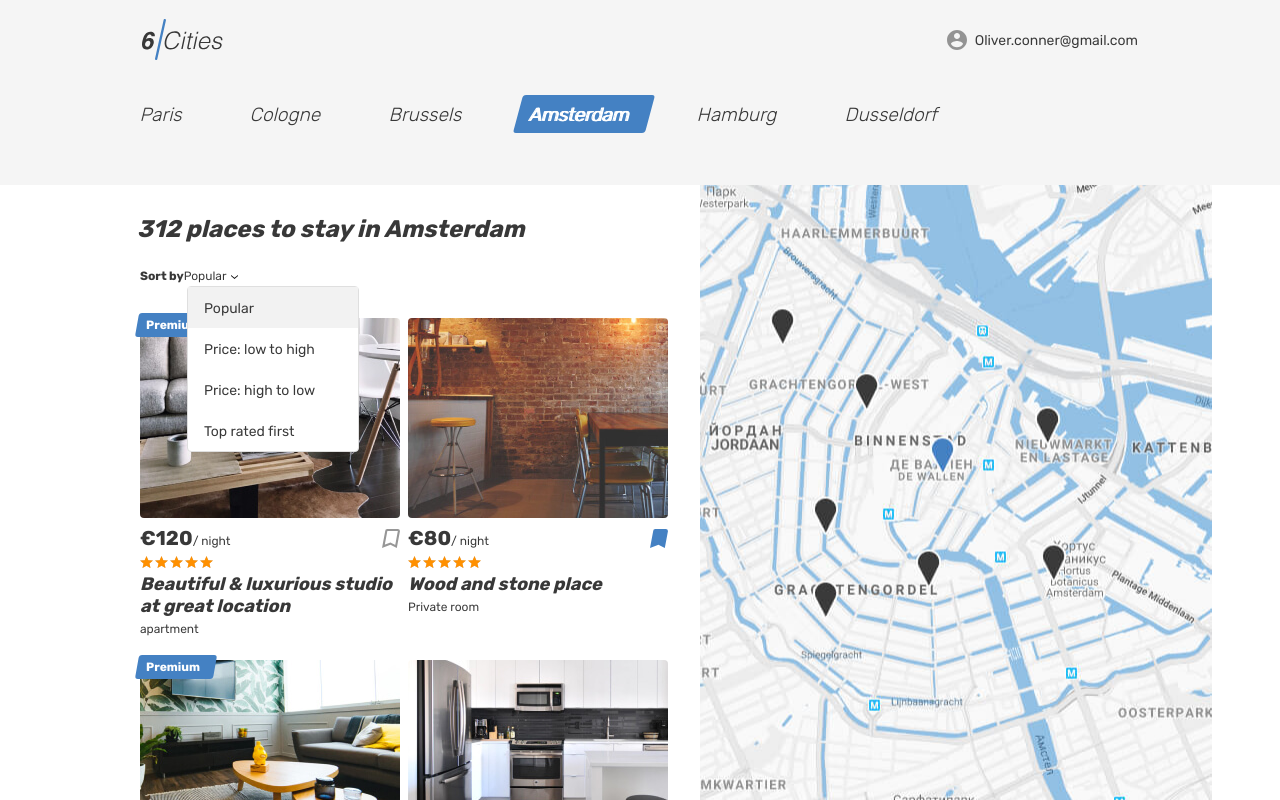
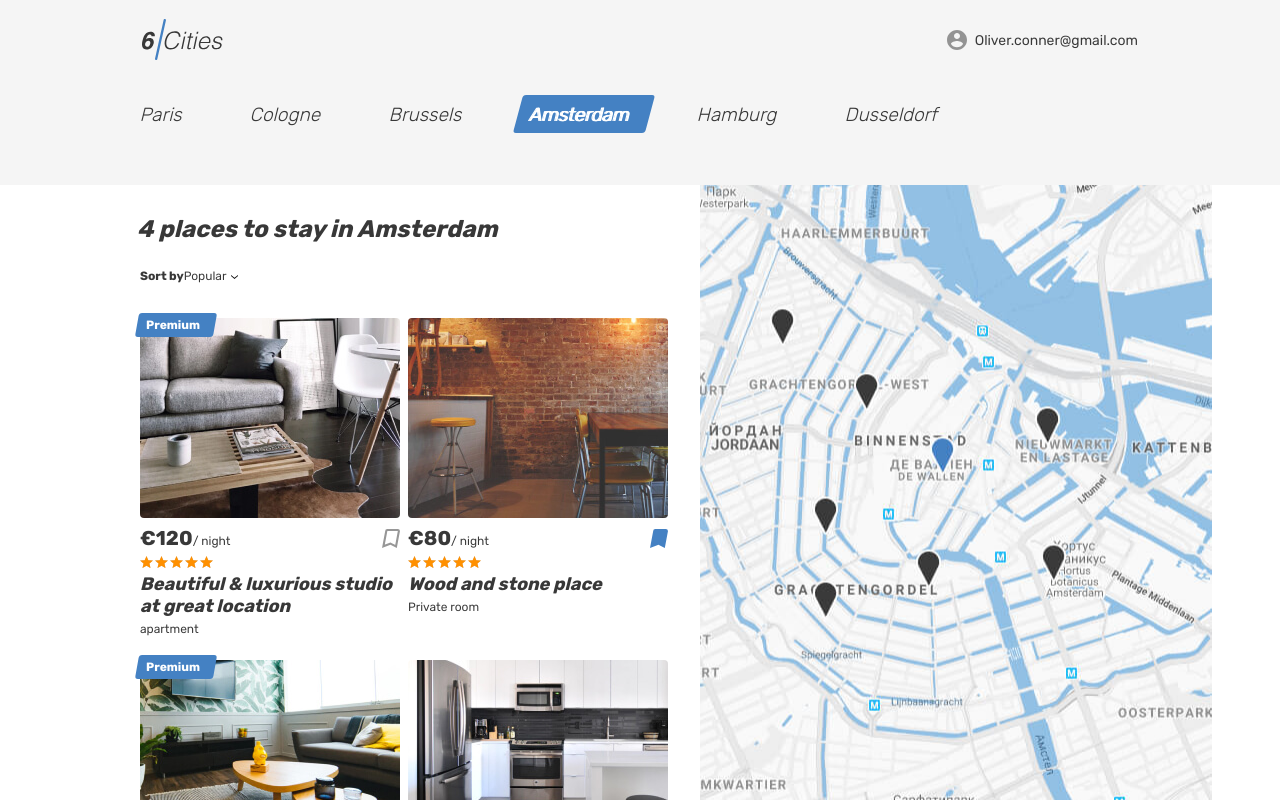
Before and after one commit to UnfriendlyMonkey/1466459-six-cities-6, a React app: page / in a window 1280 px wide. Built offline with nearby package versions, Linux system fonts and the light colour scheme.

Commit message:
мелкий рефакторинг выдачи main

```diff
--- a/src/components/app/app.jsx
+++ b/src/components/app/app.jsx
@@ -9,7 +9,7 @@ import Page404 from '../page404/page404';
 import {offerType} from '../../types/offer';
 
 const App = (props) => {
-  const {placesFound, locations, offers} = props;
+  const {locations, offers} = props;
 
   let pageClassName = ``;
   switch (window.location.pathname) {
@@ -53,7 +53,7 @@ const App = (props) => {
       <BrowserRouter>
         <Switch>
           <Route exact path="/">
-            <Main placesFound={placesFound} locations={locations} offers={offers}/>
+            <Main locations={locations} offers={offers}/>
           </Route>
           <Route exact path="/login">
             <Login />
@@ -77,7 +77,6 @@ App.propTypes = {
   locations: arrayOf(
       PropTypes.string
   ).isRequired,
-  placesFound: PropTypes.number,
   offers: arrayOf(
       offerType
   ).isRequired
--- a/src/components/main/main.jsx
+++ b/src/components/main/main.jsx
@@ -1,12 +1,13 @@
-import React from 'react';
+import React, {useState} from 'react';
 import PropTypes from 'prop-types';
 import {offerType} from '../../types/offer';
 import OffersList from '../offers-list/offers-list';
 
 
 const Main = (props) => {
-  const {placesFound, locations, offers} = props;
-  const activeCity = `Amsterdam`;
+  const {locations, offers} = props;
+  const [activeCity, setActiveCity] = useState(`Amsterdam`);
+  const placesFound = offers.filter((offer) => offer.city.name === activeCity).length;
 
   return (
     <main className="page__main page__main--index">
@@ -16,7 +17,12 @@ const Main = (props) => {
           <ul className="locations__list tabs__list">
             {
               locations.map((item, i) => <li key={item + i} className="locations__item">
-                <a className={item === activeCity ? `locations__item-link tabs__item tabs__item--active` : `locations__item-link tabs__item`} href="#">
+                <a
+                  className={item === activeCity ? `locations__item-link tabs__item tabs__item--active` : `locations__item-link tabs__item`}
+                  href="#"
+                  onClick={({target}) => {
+                    setActiveCity(target.textContent);
+                  }}>
                   <span>{item}</span>
                 </a>
               </li>)
@@ -37,7 +43,7 @@ const Main = (props) => {
                   <use xlinkHref="#icon-arrow-select"></use>
                 </svg>
               </span>
-              <ul className="places__options places__options--custom places__options--opened">
+              <ul className="places__options places__options--custom">
                 <li className="places__option places__option--active" tabIndex="0">Popular</li>
                 <li className="places__option" tabIndex="0">Price: low to high</li>
                 <li className="places__option" tabIndex="0">Price: high to low</li>
@@ -59,7 +65,6 @@ Main.propTypes = {
   locations: PropTypes.arrayOf(
       PropTypes.string
   ).isRequired,
-  placesFound: PropTypes.number,
   offers: PropTypes.arrayOf(
       offerType
   ).isRequired
--- a/src/index.js
+++ b/src/index.js
@@ -10,7 +10,6 @@ const Setting = {
 
 ReactDOM.render(
     <App
-      placesFound={Setting.PLACES_FOUND}
       locations={Setting.LOCATIONS}
       offers={offers}
     />,
```
